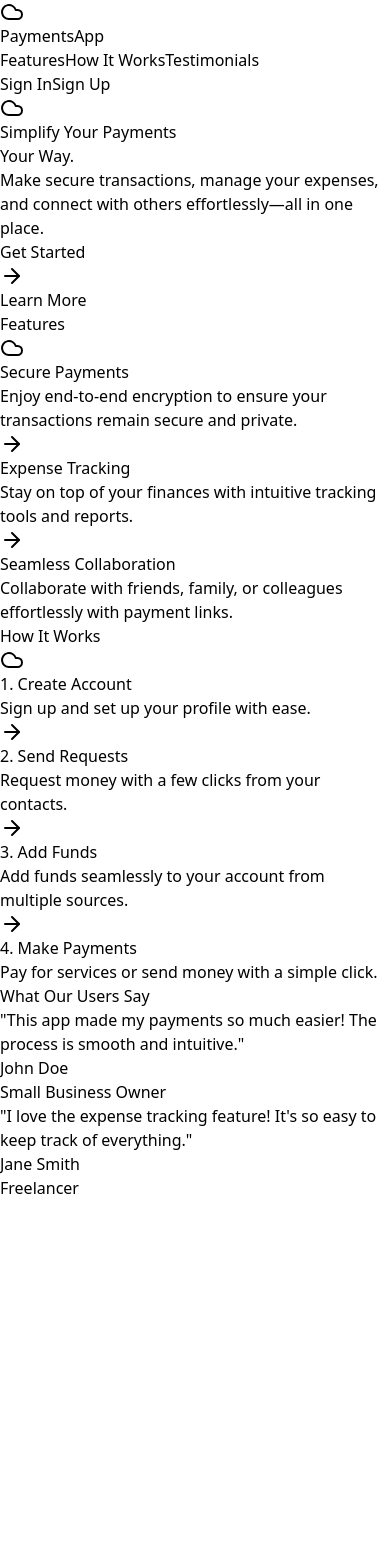
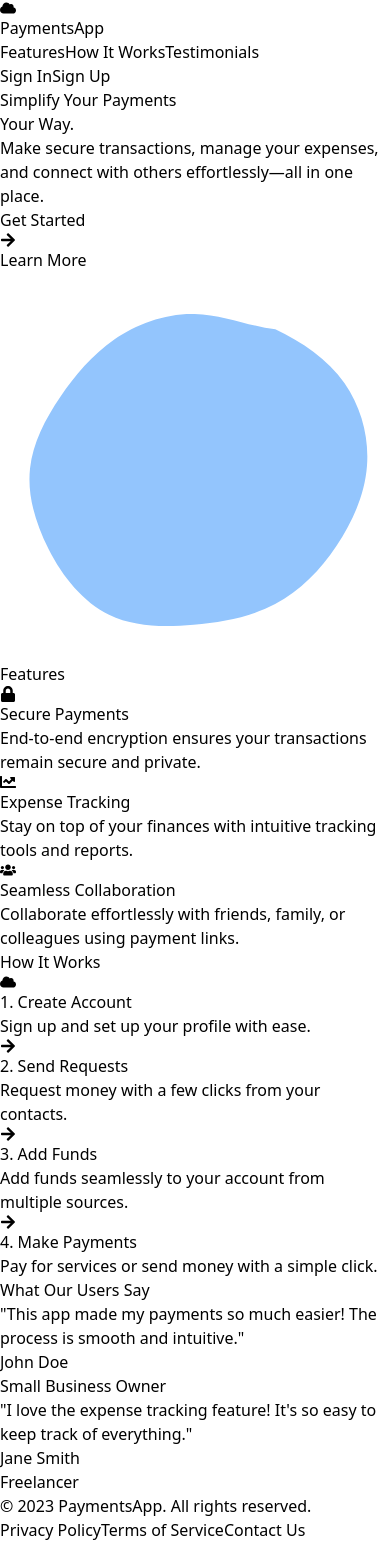
Before and after one commit to Himanshu1728/Payments-app, a React (Vite) app in the folder frontend/: page / in a window 390 px wide. Before the commit the page ends 1200 px from the top, so only its background shows below. Built offline with nearby package versions, Linux system fonts and the light colour scheme.

Commit message:
new landing page design

```diff
--- a/frontend/package.json
+++ b/frontend/package.json
@@ -15,6 +15,7 @@
     "lucide-react": "^0.471.1",
     "react": "^18.3.1",
     "react-dom": "^18.3.1",
+    "react-icons": "^5.4.0",
     "react-router-dom": "^7.1.1"
   },
   "devDependencies": {
--- a/frontend/src/pages/LandingPage.jsx
+++ b/frontend/src/pages/LandingPage.jsx
@@ -1,9 +1,10 @@
-import { useState, useEffect } from "react";
-import { ArrowRight, Cloud } from "lucide-react";
-import axios from "axios";
-import { motion } from "framer-motion";
+import React, { useState, useEffect } from 'react';
+import { motion } from 'framer-motion';
+import { FaCloud, FaArrowRight, FaChartLine, FaUsers, FaLock } from 'react-icons/fa';
+import axios from 'axios';
+const LandingPage = () => {
 
-export default function LandingPage() {
+
   const [isAuthenticated, setIsAuthenticated] = useState(false);
 
   useEffect(() => {
@@ -25,40 +26,42 @@ export default function LandingPage() {
   }, []);
 
   return (
-    <div className="min-h-screen bg-gradient-to-br from-blue-50 to-blue-200">
+    <div className="min-h-screen bg-gradient-to-br from-indigo-50 via-blue-50 to-cyan-50">
       {/* Header */}
-      <header className="bg-white shadow-md sticky top-0 z-50">
+      <header className="bg-white bg-opacity-90 backdrop-filter backdrop-blur-lg shadow-md sticky top-0 z-50">
         <nav className="container mx-auto px-6 py-4 flex justify-between items-center">
           <div className="flex items-center space-x-2">
-            <Cloud className="w-8 h-8 text-blue-600" />
-            <span className="text-2xl font-bold text-gray-800">PaymentsApp</span>
+            <FaCloud className="w-8 h-8 text-indigo-600" />
+            <span className="text-2xl font-bold bg-clip-text text-transparent bg-gradient-to-r from-indigo-600 to-blue-500">
+              PaymentsApp
+            </span>
           </div>
           <div className="hidden md:flex space-x-8">
-            <a href="#features" className="text-gray-700 hover:text-blue-600 transition">
-              Features
+            {['Features', 'How It Works', 'Testimonials'].map((item) => (
+              <a
+                key={item}
+                href={`#${item.toLowerCase().replace(/\s+/g, '-')}`}
+                className="text-gray-700 hover:text-indigo-600 transition duration-300"
+              >
+                {item}
               </a>
-            <a href="#how-it-works" className="text-gray-700 hover:text-blue-600 transition">
-              How It Works
-            </a>
-            <a href="#testimonials" className="text-gray-700 hover:text-blue-600 transition">
-              Testimonials
-            </a>
+            ))}
           </div>
           {isAuthenticated ? (
             <a
               href="/dashboard"
-              className="bg-blue-600 text-white px-6 py-2 rounded-full hover:bg-blue-700 transition"
+              className="bg-gradient-to-r from-indigo-600 to-blue-500 text-white px-6 py-2 rounded-full hover:from-indigo-700 hover:to-blue-600 transition duration-300 transform hover:scale-105"
             >
               Dashboard
             </a>
           ) : (
             <div className="flex space-x-4">
-              <a href="/signin" className="text-gray-700 hover:text-blue-600 transition">
+              <a href="/signin" className="text-gray-700 hover:text-indigo-600 transition duration-300">
                 Sign In
               </a>
               <a
                 href="/signup"
-                className="bg-blue-600 text-white px-6 py-2 rounded-full hover:bg-blue-700 transition"
+                className="bg-gradient-to-r from-indigo-600 to-blue-500 text-white px-6 py-2 rounded-full hover:from-indigo-700 hover:to-blue-600 transition duration-300 transform hover:scale-105"
               >
                 Sign Up
               </a>
@@ -69,213 +72,155 @@ export default function LandingPage() {
 
       {/* Hero Section */}
       <main>
-        <section className="container mx-auto px-6 py-24 text-center relative">
-          <div className="absolute inset-0 opacity-10">
-            <Cloud className="w-full h-full text-blue-300" />
-          </div>
+        <section className="container mx-auto px-6 py-24 text-center relative overflow-hidden">
           <motion.div
             className="relative z-10"
-            initial={{ opacity: 0 }}
-            animate={{ opacity: 1 }}
-            transition={{ duration: 1 }}
+            initial={{ opacity: 0, y: 50 }}
+            animate={{ opacity: 1, y: 0 }}
+            transition={{ duration: 0.8 }}
           >
-            <h1 className="text-5xl md:text-7xl font-extrabold text-gray-900 mb-6 leading-tight">
-              Simplify Your Payments<br />
-              <span className="text-blue-600">Your Way.</span>
+            <h1 className="text-5xl md:text-7xl font-extrabold mb-6 leading-tight">
+              Simplify Your Payments
+              <br />
+              <span className="bg-clip-text text-transparent bg-gradient-to-r from-indigo-600 to-blue-500">
+                Your Way.
+              </span>
             </h1>
             <p className="text-lg md:text-xl text-gray-600 mb-8 max-w-2xl mx-auto">
               Make secure transactions, manage your expenses, and connect with others effortlessly—all in one place.
             </p>
-            <div className="flex justify-center space-x-4">
+            <div className="flex flex-col sm:flex-row justify-center space-y-4 sm:space-y-0 sm:space-x-4">
               <motion.a
                 href="/signup"
-                className="bg-blue-600 text-white px-8 py-3 rounded-full hover:bg-blue-700 transition flex items-center"
-                initial={{ x: -200 }}
-                animate={{ x: 0 }}
-                transition={{ type: "spring", stiffness: 100 }}
+                className="bg-gradient-to-r from-indigo-600 to-blue-500 text-white px-8 py-3 rounded-full hover:from-indigo-700 hover:to-blue-600 transition duration-300 flex items-center justify-center"
+                whileHover={{ scale: 1.05 }}
+                whileTap={{ scale: 0.95 }}
               >
-                Get Started <ArrowRight className="ml-2 w-5 h-5" />
+                Get Started <FaArrowRight className="ml-2 w-5 h-5" />
               </motion.a>
               <motion.a
                 href="#features"
-                className="bg-white text-blue-600 px-8 py-3 rounded-full hover:bg-blue-50 transition border border-blue-600"
-                initial={{ x: 200 }}
-                animate={{ x: 0 }}
-                transition={{ type: "spring", stiffness: 100 }}
+                className="bg-white text-indigo-600 px-8 py-3 rounded-full hover:bg-indigo-50 transition duration-300 border border-indigo-600"
+                whileHover={{ scale: 1.05 }}
+                whileTap={{ scale: 0.95 }}
               >
                 Learn More
               </motion.a>
             </div>
           </motion.div>
+          <div className="absolute top-1/2 left-1/2 transform -translate-x-1/2 -translate-y-1/2 w-full h-full">
+            <svg
+              className="absolute w-full h-full"
+              viewBox="0 0 200 200"
+              xmlns="http://www.w3.org/2000/svg"
+            >
+              <path
+                fill="#93C5FD"
+                d="M41.2,-70.6C54.9,-64.1,68.1,-55.3,76.7,-42.9C85.3,-30.5,89.3,-15.2,88.2,-0.6C87.1,14,80.9,28,72.6,40.4C64.3,52.8,53.9,63.6,41.1,70.3C28.3,77,14.1,79.6,-0.7,80.9C-15.5,82.2,-31,82.2,-44.1,75.8C-57.2,69.4,-67.9,56.5,-75.1,42.1C-82.3,27.7,-86,13.9,-84.6,0.8C-83.2,-12.3,-76.8,-24.6,-69.1,-35.9C-61.5,-47.2,-52.7,-57.5,-41.4,-65.4C-30.1,-73.3,-15,-78.9,-0.2,-78.5C14.6,-78.1,29.2,-71.8,41.2,-70.6Z"
+                transform="translate(100 100)"
+              />
+            </svg>
+          </div>
         </section>
 
         {/* Features Section */}
-        <section id="features" className="bg-white py-16">
+        <section id="features" className="py-16 bg-white">
           <div className="container mx-auto px-6">
-    <h2 className="text-3xl font-bold text-gray-800 text-center mb-8">Features</h2>
+            <h2 className="text-3xl font-bold text-center mb-12 bg-clip-text text-transparent bg-gradient-to-r from-indigo-600 to-blue-500">
+              Features
+            </h2>
+            <div className="grid grid-cols-1 md:grid-cols-3 gap-8">
+              {[
+                { icon: FaLock, title: 'Secure Payments', description: 'End-to-end encryption ensures your transactions remain secure and private.' },
+                { icon: FaChartLine, title: 'Expense Tracking', description: 'Stay on top of your finances with intuitive tracking tools and reports.' },
+                { icon: FaUsers, title: 'Seamless Collaboration', description: 'Collaborate effortlessly with friends, family, or colleagues using payment links.' },
+              ].map((feature, index) => (
                 <motion.div
-      className="grid grid-cols-1 md:grid-cols-3 gap-8"
-      initial={{ opacity: 0 }}
-      animate={{ opacity: 1 }}
-      transition={{ duration: 1 }}
+                  key={index}
+                  className="bg-gradient-to-br from-indigo-50 to-blue-50 p-8 rounded-lg shadow-lg text-center hover:shadow-xl transition duration-300"
+                  initial={{ opacity: 0, y: 50 }}
+                  animate={{ opacity: 1, y: 0 }}
+                  transition={{ delay: index * 0.2 }}
                 >
-      <motion.div
-        className="bg-blue-50 p-8 rounded-lg shadow-md text-center hover:bg-blue-100 transition"
-        initial={{ y: 100 }}
-        animate={{ y: 0 }}
-        transition={{ type: "spring", stiffness: 100 }}
-      >
-        <div className="mb-4">
-          <Cloud className="w-12 h-12 text-blue-600" />
+                  <feature.icon className="w-12 h-12 text-indigo-600 mx-auto mb-4" />
+                  <h3 className="text-xl font-semibold text-indigo-600 mb-4">{feature.title}</h3>
+                  <p className="text-gray-600">{feature.description}</p>
+                </motion.div>
+              ))}
             </div>
-        <h3 className="text-xl font-semibold text-blue-600 mb-4">Secure Payments</h3>
-        <p className="text-gray-600">
-          Enjoy end-to-end encryption to ensure your transactions remain secure and private.
-        </p>
-      </motion.div>
-      <motion.div
-        className="bg-blue-50 p-8 rounded-lg shadow-md text-center hover:bg-blue-100 transition"
-        initial={{ y: 100 }}
-        animate={{ y: 0 }}
-        transition={{ type: "spring", stiffness: 100 }}
-      >
-        <div className="mb-4">
-          <ArrowRight className="w-12 h-12 text-blue-600" />
-        </div>
-        <h3 className="text-xl font-semibold text-blue-600 mb-4">Expense Tracking</h3>
-        <p className="text-gray-600">
-          Stay on top of your finances with intuitive tracking tools and reports.
-        </p>
-      </motion.div>
-      <motion.div
-        className="bg-blue-50 p-8 rounded-lg shadow-md text-center hover:bg-blue-100 transition"
-        initial={{ y: 100 }}
-        animate={{ y: 0 }}
-        transition={{ type: "spring", stiffness: 100 }}
-      >
-        <div className="mb-4">
-          <ArrowRight className="w-12 h-12 text-blue-600" />
-        </div>
-        <h3 className="text-xl font-semibold text-blue-600 mb-4">Seamless Collaboration</h3>
-        <p className="text-gray-600">
-          Collaborate with friends, family, or colleagues effortlessly with payment links.
-        </p>
-      </motion.div>
-    </motion.div>
           </div>
         </section>
 
-
         {/* How It Works Section */}
-        <section id="how-it-works" className="bg-gray-50 py-16">
+        <section id="how-it-works" className="py-16 bg-gradient-to-br from-indigo-50 via-blue-50 to-cyan-50">
           <div className="container mx-auto px-6">
-    <h2 className="text-3xl font-bold text-gray-800 text-center mb-8">How It Works</h2>
+            <h2 className="text-3xl font-bold text-center mb-12 bg-clip-text text-transparent bg-gradient-to-r from-indigo-600 to-blue-500">
+              How It Works
+            </h2>
+            <div className="flex flex-wrap justify-center gap-8">
+              {[
+                { icon: FaCloud, title: '1. Create Account', description: 'Sign up and set up your profile with ease.' },
+                { icon: FaArrowRight, title: '2. Send Requests', description: 'Request money with a few clicks from your contacts.' },
+                { icon: FaArrowRight, title: '3. Add Funds', description: 'Add funds seamlessly to your account from multiple sources.' },
+                { icon: FaArrowRight, title: '4. Make Payments', description: 'Pay for services or send money with a simple click.' },
+              ].map((step, index) => (
                 <motion.div
-      className="flex flex-wrap justify-center gap-10"
-      initial={{ opacity: 0 }}
-      animate={{ opacity: 1 }}
-      transition={{ duration: 1 }}
+                  key={index}
+                  className="bg-white p-8 rounded-lg shadow-lg max-w-xs text-center hover:shadow-xl transition duration-300"
+                  initial={{ opacity: 0, scale: 0.9 }}
+                  animate={{ opacity: 1, scale: 1 }}
+                  transition={{ delay: index * 0.2 }}
                 >
-      <motion.div
-        className="p-8 bg-white rounded-lg shadow-lg max-w-xs text-center hover:bg-blue-50 transition"
-        initial={{ scale: 0.8 }}
-        animate={{ scale: 1 }}
-        transition={{ type: "spring", stiffness: 100 }}
-      >
-        <div className="mb-4">
-          <Cloud className="w-12 h-12 text-blue-600" />
+                  <step.icon className="w-12 h-12 text-indigo-600 mx-auto mb-4" />
+                  <h3 className="text-xl font-semibold text-indigo-600 mb-4">{step.title}</h3>
+                  <p className="text-gray-600">{step.description}</p>
+                </motion.div>
+              ))}
             </div>
-        <h3 className="text-xl font-semibold text-blue-600 mb-4">1. Create Account</h3>
-        <p className="text-gray-600">
-          Sign up and set up your profile with ease.
-        </p>
-      </motion.div>
-      <motion.div
-        className="p-8 bg-white rounded-lg shadow-lg max-w-xs text-center hover:bg-blue-50 transition"
-        initial={{ scale: 0.8 }}
-        animate={{ scale: 1 }}
-        transition={{ type: "spring", stiffness: 100 }}
-      >
-        <div className="mb-4">
-          <ArrowRight className="w-12 h-12 text-blue-600" />
-        </div>
-        <h3 className="text-xl font-semibold text-blue-600 mb-4">2. Send Requests</h3>
-        <p className="text-gray-600">
-          Request money with a few clicks from your contacts.
-        </p>
-      </motion.div>
-      <motion.div
-        className="p-8 bg-white rounded-lg shadow-lg max-w-xs text-center hover:bg-blue-50 transition"
-        initial={{ scale: 0.8 }}
-        animate={{ scale: 1 }}
-        transition={{ type: "spring", stiffness: 100 }}
-      >
-        <div className="mb-4">
-          <ArrowRight className="w-12 h-12 text-blue-600" />
-        </div>
-        <h3 className="text-xl font-semibold text-blue-600 mb-4">3. Add Funds</h3>
-        <p className="text-gray-600">
-          Add funds seamlessly to your account from multiple sources.
-        </p>
-      </motion.div>
-      <motion.div
-        className="p-8 bg-white rounded-lg shadow-lg max-w-xs text-center hover:bg-blue-50 transition"
-        initial={{ scale: 0.8 }}
-        animate={{ scale: 1 }}
-        transition={{ type: "spring", stiffness: 100 }}
-      >
-        <div className="mb-4">
-          <ArrowRight className="w-12 h-12 text-blue-600" />
-        </div>
-        <h3 className="text-xl font-semibold text-blue-600 mb-4">4. Make Payments</h3>
-        <p className="text-gray-600">
-          Pay for services or send money with a simple click.
-        </p>
-      </motion.div>
-    </motion.div>
           </div>
         </section>
 
-
         {/* Testimonials Section */}
-        <section id="testimonials" className="bg-blue-50 py-16">
+        <section id="testimonials" className="py-16 bg-white">
           <div className="container mx-auto px-6">
-    <h2 className="text-3xl font-bold text-gray-800 text-center mb-8">What Our Users Say</h2>
+            <h2 className="text-3xl font-bold text-center mb-12 bg-clip-text text-transparent bg-gradient-to-r from-indigo-600 to-blue-500">
+              What Our Users Say
+            </h2>
+            <div className="flex flex-wrap justify-center gap-8">
+              {[
+                { quote: "This app made my payments so much easier! The process is smooth and intuitive.", name: "John Doe", title: "Small Business Owner" },
+                { quote: "I love the expense tracking feature! It's so easy to keep track of everything.", name: "Jane Smith", title: "Freelancer" },
+              ].map((testimonial, index) => (
                 <motion.div
-      className="flex flex-wrap justify-center gap-8"
-      initial={{ opacity: 0 }}
-      animate={{ opacity: 1 }}
-      transition={{ duration: 1 }}
+                  key={index}
+                  className="bg-gradient-to-br from-indigo-50 to-blue-50 p-8 rounded-lg shadow-lg text-center max-w-xs"
+                  initial={{ opacity: 0, x: index % 2 === 0 ? -50 : 50 }}
+                  animate={{ opacity: 1, x: 0 }}
+                  transition={{ delay: index * 0.2 }}
                 >
-      <motion.div
-        className="bg-white p-8 rounded-lg shadow-md text-center max-w-xs"
-        initial={{ x: -100 }}
-        animate={{ x: 0 }}
-        transition={{ type: "spring", stiffness: 100 }}
-      >
-        <p className="text-gray-600 mb-4">
-          "This app made my payments so much easier! The process is smooth and intuitive."
-        </p>
-        <h4 className="font-bold text-blue-600">John Doe</h4>
-        <p className="text-gray-500">Small Business Owner</p>
+                  <p className="text-gray-600 mb-4 italic">"{testimonial.quote}"</p>
+                  <h4 className="font-bold text-indigo-600">{testimonial.name}</h4>
+                  <p className="text-gray-500">{testimonial.title}</p>
                 </motion.div>
-      <motion.div
-        className="bg-white p-8 rounded-lg shadow-md text-center max-w-xs"
-        initial={{ x: 100 }}
-        animate={{ x: 0 }}
-        transition={{ type: "spring", stiffness: 100 }}
-      >
-        <p className="text-gray-600 mb-4">
-          "I love the expense tracking feature! It's so easy to keep track of everything."
-        </p>
-        <h4 className="font-bold text-blue-600">Jane Smith</h4>
-        <p className="text-gray-500">Freelancer</p>
-      </motion.div>
-    </motion.div>
+              ))}
+            </div>
           </div>
         </section>
+      </main>
 
-      </main>
+      {/* Footer */}
+      <footer className="bg-indigo-900 text-white py-8">
+        <div className="container mx-auto px-6 text-center">
+          <p>&copy; 2023 PaymentsApp. All rights reserved.</p>
+          <div className="mt-4">
+            <a href="#" className="text-indigo-300 hover:text-white mx-2">Privacy Policy</a>
+            <a href="#" className="text-indigo-300 hover:text-white mx-2">Terms of Service</a>
+            <a href="#" className="text-indigo-300 hover:text-white mx-2">Contact Us</a>
+          </div>
+        </div>
+      </footer>
     </div>
   );
-}
+};
+
+export default LandingPage;
```
Also changed, not shown: 1 other file (tests, documents, lock files or other folders). Lines whose indentation alone changed are shown as unchanged.
